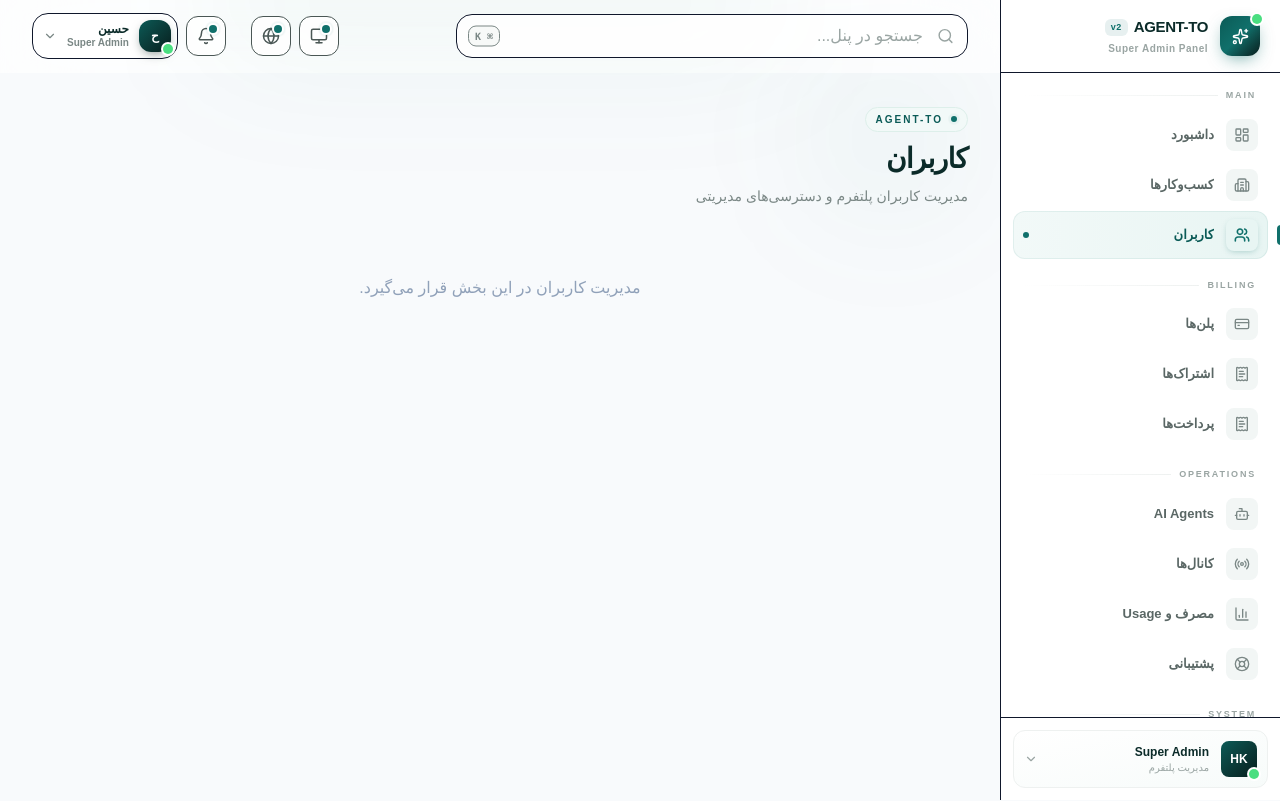
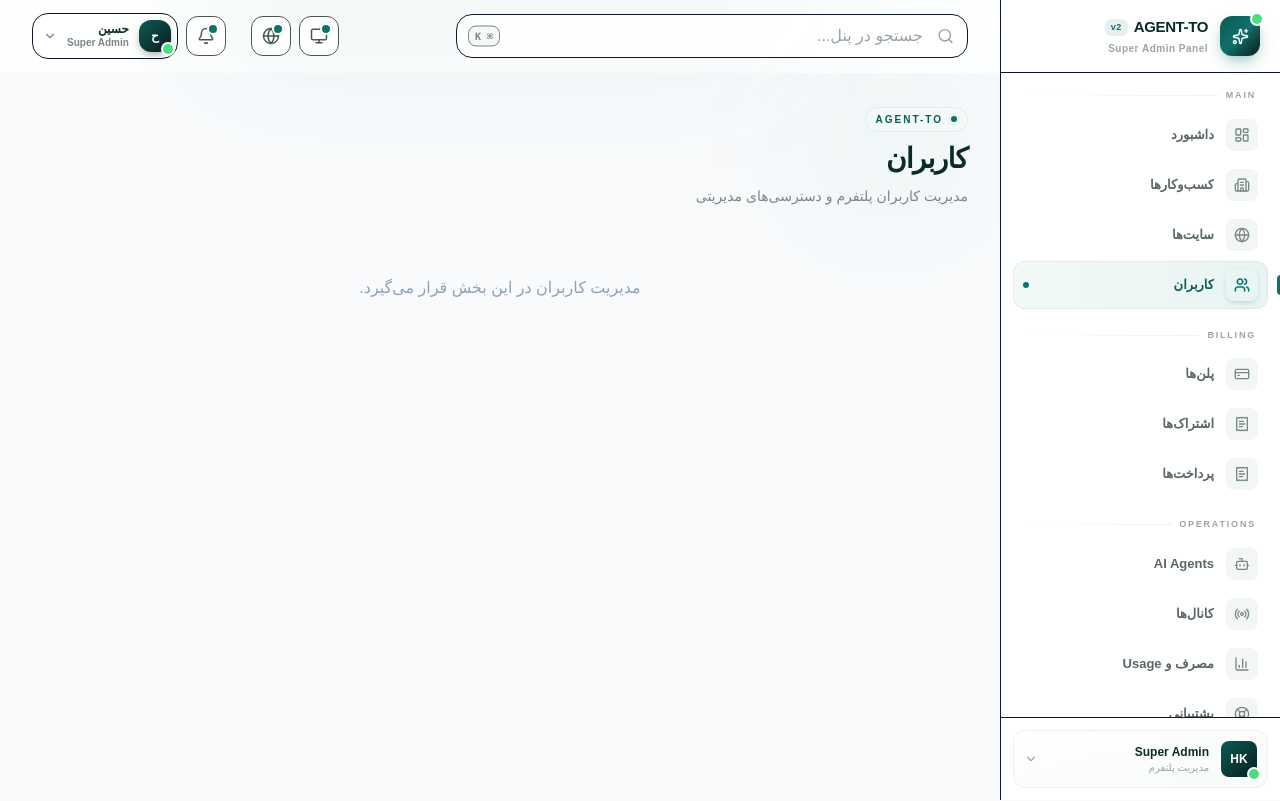
Before and after one commit to HosseinKhashaypour85/agent-to, a Next.js app in the folder frontend/my-ai-agent-chat/: page /users in a window 1280 px wide. Built offline with nearby package versions, Linux system fonts and the light colour scheme; a small style sheet from the web is missing.

Commit message:
Add sites to super admin navigation

```diff
--- a/frontend/my-ai-agent-chat/components/Shell.tsx
+++ b/frontend/my-ai-agent-chat/components/Shell.tsx
@@ -8,6 +8,7 @@
 import {
   LayoutDashboard,
   Building2,
+  Globe,
   CreditCard,
   ReceiptText,
   Users,
@@ -36,6 +37,7 @@
     items: [
       ["داشبورد", "/dashboard", LayoutDashboard],
       ["کسب‌وکارها", "/businesses", Building2],
+      ["سایت‌ها", "/sites", Globe],
       ["کاربران", "/users", Users],
     ],
   },
```
